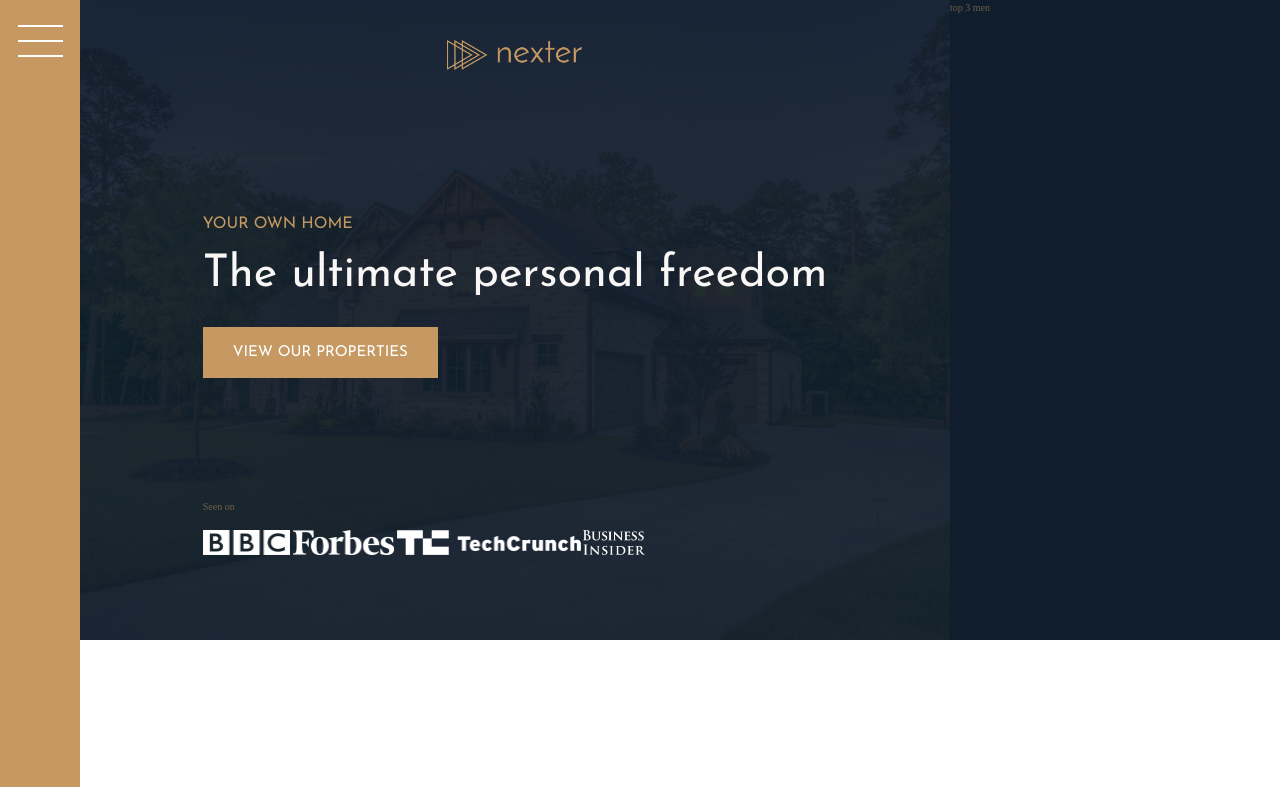
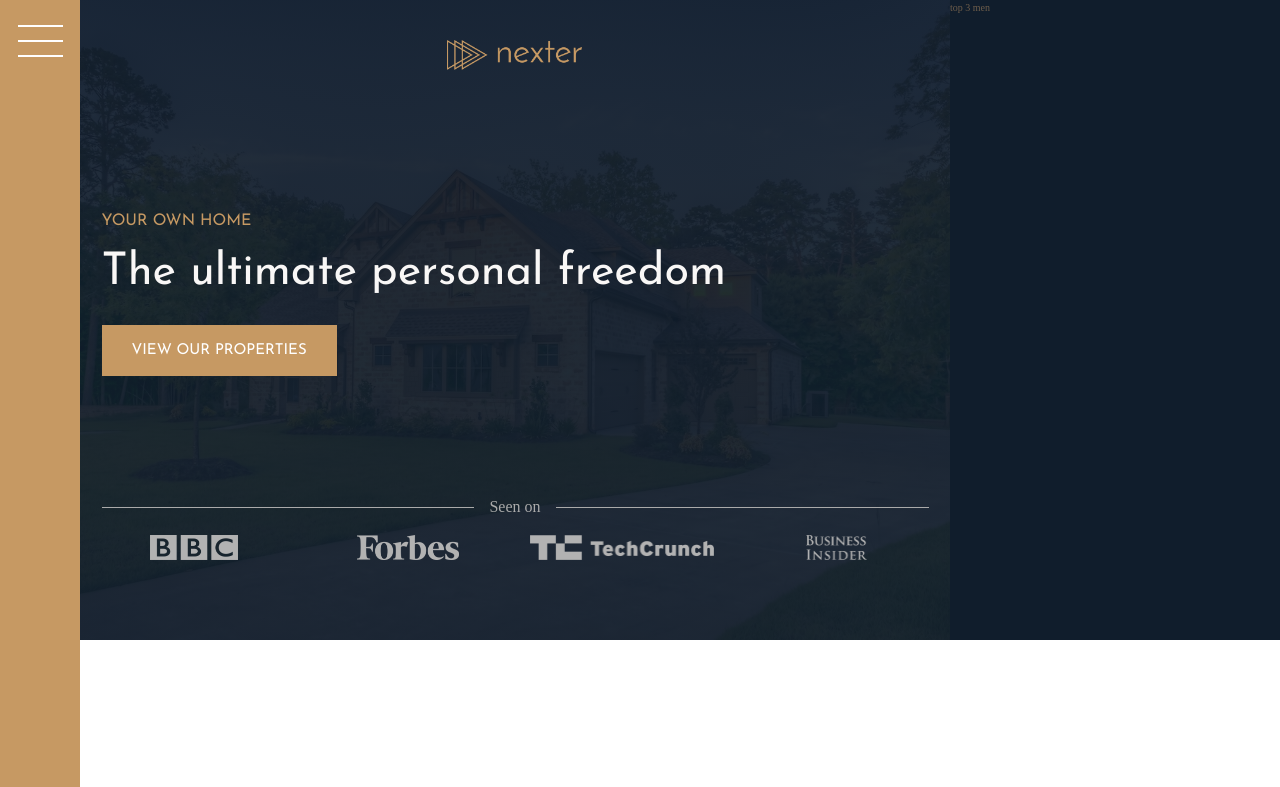
Before and after one commit to Naval63/Nexter, a website: page src/index.html in a window 1280 px wide. Shown: the top 787 px of the page. Drawn offline with nearby package versions, Linux system fonts and the light colour scheme; files that its build step writes are made by us from their sources.

Commit message:
add styles to header section

```diff
--- a/src/scss/_header.scss
+++ b/src/scss/_header.scss
@@ -24,13 +24,32 @@
     }
 
     &__seenon-text {
+        display: grid;
+        grid-template-columns: 1fr max-content 1fr;
+        grid-column-gap: 1.5rem;
+        align-items: center;
 
+        font-size: 1.6rem;
+        color: $color-grey-light-2;
+
+        &::before,
+        &::after {
+            content: '';
+            height: 1px;
+            display: block;
+            background-color: currentColor;
+        }
     }
 
     &__seenon-logos {
+        display: grid;
+        grid-template-columns: repeat(4, 1fr);
+        grid-column-gap: 3rem;
+        justify-items: center;
 
         img {
             height: 2.5rem;
+            filter: brightness(70%);
         }
     }
 }
```
